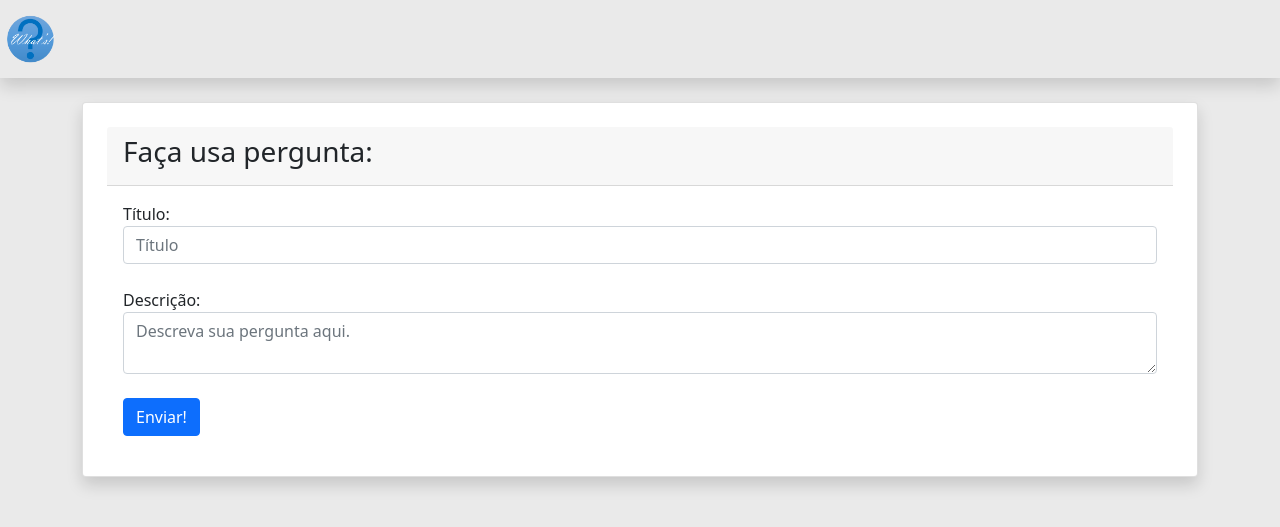
After one commit to BrHCastro/projeto_perguntas, a Node server app: page /askquestion in a window 1280 px wide. The commit adds this page. Shown: the top 527 px of the page. Run offline with Node 20, Linux system fonts and the light colour scheme.

Commit message:
Feito navbar

```diff
--- a/app.js
+++ b/app.js
@@ -14,6 +14,9 @@ app.get('/', (req, res) => {
     res.render('index', {title: "Início"});
 })
 
+app.get('/askquestion', (req, res) => {
+    res.render('askquestion', {title: "Faça sua pergunta!"});
+})
 
 
 
--- a/public/css/style.css
+++ b/public/css/style.css
@@ -4,3 +4,7 @@
     box-sizing: border-box;
     outline: 0;
 }
+
+body {
+    background-color: rgba(204, 204, 204, 0.4);
+}
--- /dev/null
+++ b/views/askquestion.ejs
@@ -0,0 +1,38 @@
+<!DOCTYPE html>
+<html lang="pt-br">
+<head>
+    <meta charset="UTF-8">
+    <meta http-equiv="X-UA-Compatible" content="IE=edge">
+    <meta name="viewport" content="width=device-width, initial-scale=1.0">
+    <title>What's! | <%= title %></title>
+    <link href="https://cdn.jsdelivr.net/npm/bootstrap@5.0.1/dist/css/bootstrap.min.css" rel="stylesheet" integrity="sha384-+0n0xVW2eSR5OomGNYDnhzAbDsOXxcvSN1TPprVMTNDbiYZCxYbOOl7+AMvyTG2x" crossorigin="anonymous">
+    <link rel="stylesheet" href="/css/style.css">
+</head>
+<body>
+    <nav class="navbar navbar-dark bg-ligth shadow">
+        <a class="navbar-brand" href="/">
+            <img width="60" src="/img/logo_min.png" alt="Logo da barra de navegação">
+        </a>
+    </nav>
+    <div class="container">
+        <div class="card mt-4 p-4 shadow rounded">
+            <div class="card-header">
+                <h3>Faça usa pergunta:</h3>
+            </div>
+            <div class="card-body">
+                <form action="" method="POST">
+                    <label for="title">Título:</label>
+                    <input class="form-control" type="text" name="title" placeholder="Título" />
+                    <br />
+                    <label for="desc">Descrição:</label>
+                    <textarea class="form-control" name="desc" placeholder="Descreva sua pergunta aqui."></textarea>
+                    <br />
+                    <button type="submit" class="btn btn-primary">Enviar!</button>
+                </form>
+            </div>
+        </div>
+    </div>
+</body>
+
+<script src="https://cdn.jsdelivr.net/npm/bootstrap@5.0.1/dist/js/bootstrap.bundle.min.js" integrity="sha384-gtEjrD/SeCtmISkJkNUaaKMoLD0//ElJ19smozuHV6z3Iehds+3Ulb9Bn9Plx0x4" crossorigin="anonymous"></script>
+</html>
--- a/views/index.ejs
+++ b/views/index.ejs
@@ -1,5 +1,5 @@
 <!DOCTYPE html>
-<html lang="en">
+<html lang="pt-br">
 <head>
     <meta charset="UTF-8">
     <meta http-equiv="X-UA-Compatible" content="IE=edge">
```
